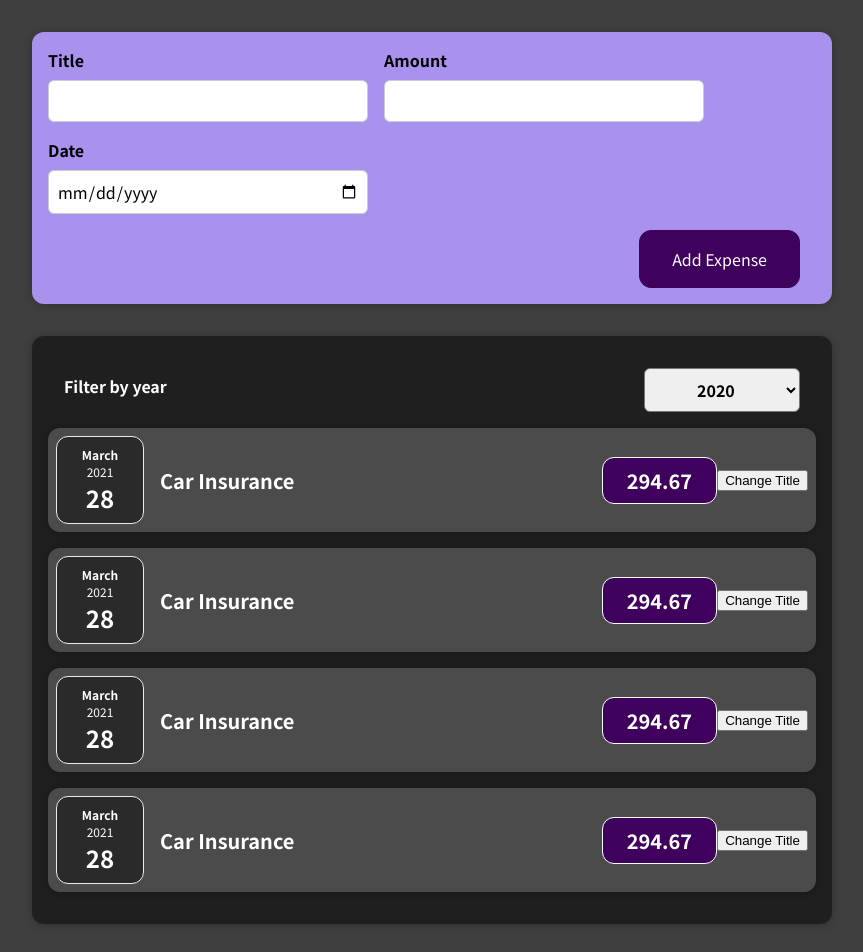
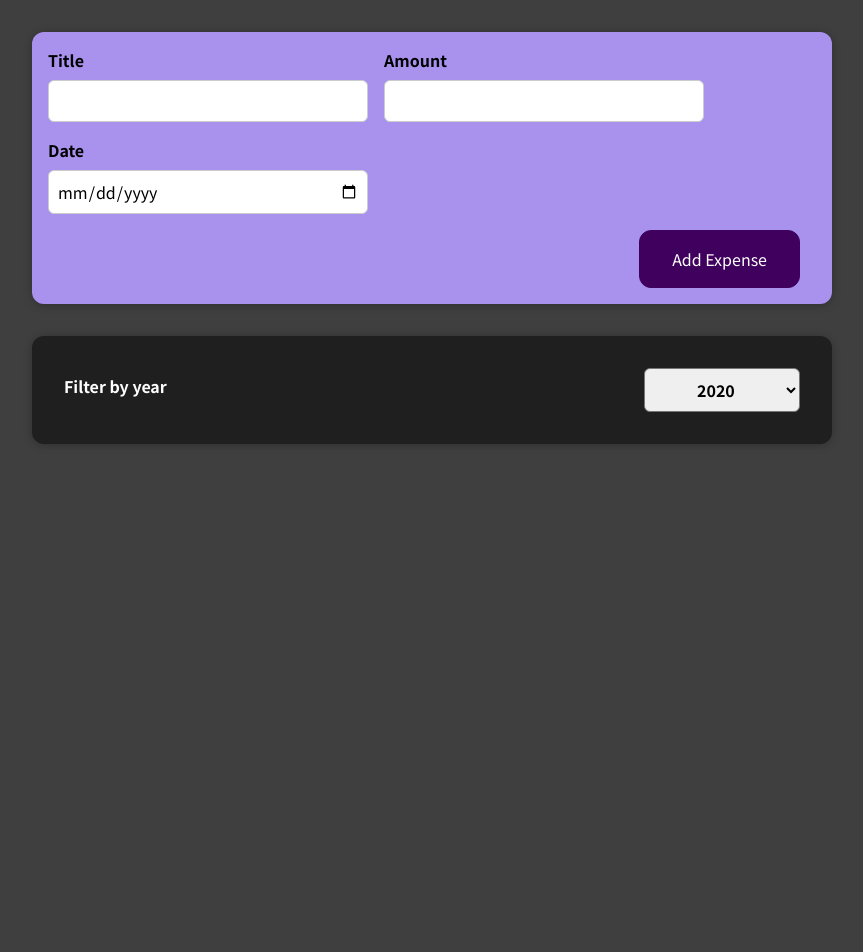
Before and after one commit to Funinja/React-Budget-Building-Website, a React (Create React App) app: page / in a window 1280 px wide. Shown: the top 952 px of the page, without its empty margins (208-1071 px from the left). After the commit the page ends 800 px from the top, so only its background shows below. Built offline with nearby package versions, Linux system fonts and the light colour scheme.

Commit message:
add dynamic lists

```diff
--- a/src/App.js
+++ b/src/App.js
@@ -1,8 +1,8 @@
+import React, { useState } from "react";
 import Expenses from "./components/Expenses/Expenses";
 import NewExpense from "./components/NewExpense/NewExpense";
 
-function App() {
-  const expenses = [
+const DUMMY_EXPENSES = [
   {
     id: "e1",
     title: "Car Insurance",
@@ -29,9 +29,15 @@
   },
 ];
 
+function App() {
+  const [expenses, setExpenses] = useState(DUMMY_EXPENSES);
+
   const addExpenseHandler = (expense) => {
     console.log("In App.js");
-    console.log(expense);
+    setExpenses((prevExpenses) => {
+      console.log([expense, ...prevExpenses]);
+      return [expense, ...prevExpenses];
+    });
   };
 
   return (
--- a/src/components/Expenses/ExpenseItem.js
+++ b/src/components/Expenses/ExpenseItem.js
@@ -5,21 +5,21 @@
 import "./ExpenseItem.css";
 
 function ExpenseItem(props) {
-  const [title, setTitle] = useState(props.title);
+  // const [title, setTitle] = useState(props.title);
 
-  const clickHandler = () => {
-    setTitle("Updated!");
-    console.log(title);
-  };
+  // const clickHandler = () => {
+  //   setTitle("Updated!");
+  //   console.log(title);
+  // };
 
   return (
     <Card className="expense-item">
       <ExpenseDate date={props.date} />
       <div className="expense-item__description">
-        <h2>{title}</h2>
+        <h2>{props.title}</h2>
         <div className="expense-item__price">{props.amount}</div>
       </div>
-      <button onClick={clickHandler}>Change Title</button>
+      <button>Change Title</button>
     </Card>
   );
 }
--- a/src/components/Expenses/Expenses.js
+++ b/src/components/Expenses/Expenses.js
@@ -13,6 +13,10 @@
     setFilteredYear(selectedYear);
   };
 
+  const filteredExpenses = props.items.filter((expense) => {
+    return expense.date.getFullYear().toString() === filteredYear;
+  });
+
   return (
     <div>
       <Card className="expenses">
@@ -20,26 +24,14 @@
           selected={filteredYear}
           onChangeFilter={filterChangeHandler}
         />
-        <ExpenseItem
-          title={props.items[0].title}
-          amount={props.items[0].amount}
-          date={props.items[0].date}
-        ></ExpenseItem>
-        <ExpenseItem
-          title={props.items[1].title}
-          amount={props.items[1].amount}
-          date={props.items[1].date}
-        ></ExpenseItem>
-        <ExpenseItem
-          title={props.items[2].title}
-          amount={props.items[2].amount}
-          date={props.items[2].date}
-        ></ExpenseItem>
-        <ExpenseItem
-          title={props.items[3].title}
-          amount={props.items[3].amount}
-          date={props.items[3].date}
-        ></ExpenseItem>
+        {filteredExpenses.map((expense) => (
+          <ExpenseItem
+            key={expense.id}
+            title={expense.title}
+            amount={expense.amount}
+            date={expense.date}
+          />
+        ))}
       </Card>
     </div>
   );
```
Also changed, not shown: 1 other file (tests, documents, lock files or other folders). Lines whose indentation alone changed are shown as unchanged.
